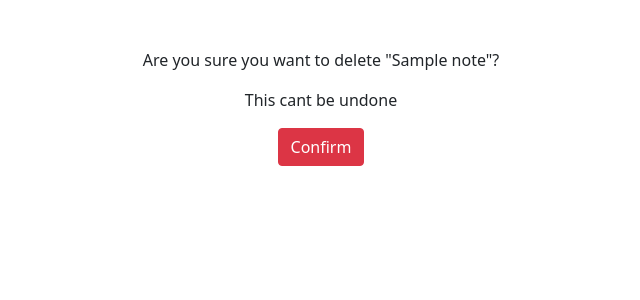
After one commit to WangThunder1/linkedin_django_tutorial, a Django app: page /smart/notes/1/delete in a window 1280 px wide. The commit adds this page. Shown: the top 300 px of the page, without its empty margins (319-959 px from the left). Run offline with Django 5.2, Linux system fonts and the light colour scheme; tables that the repository leaves empty hold one stand-in row (values such as "Sample post").

Commit message:
Code created after chapter 7

```diff
--- /dev/null
+++ b/notes/templates/notes/notes_delete.html
@@ -0,0 +1,9 @@
+{% extends "base.html" %}
+
+{% block content %}
+<form method="POST">{% csrf_token %}
+    <p>Are you sure you want to delete "{{notes.title}}"?</p>
+    <p>This cant be undone</p>
+    <input type="submit" class="btn btn-danger" value="Confirm"/>
+</form>
+{% endblock %}
--- a/notes/templates/notes/notes_detail.html
+++ b/notes/templates/notes/notes_detail.html
@@ -5,4 +5,7 @@
     <h1 class="my-5">{{note.title}}</h1>
     <p>{{note.text}}</p>
 </div>
+<a href="{% url 'notes.list' %}" class="btn btn-secondary my-5">Back</a>
+<a href="{% url 'notes.update' pk=note.id %}" class="btn btn-secondary">Edit</a>
+<a href="{% url 'notes.delete' pk=note.id %}" class="btn btn-danger">Delete</a>
 {% endblock %}
--- a/notes/templates/notes/notes_form.html
+++ b/notes/templates/notes/notes_form.html
@@ -1,7 +1,7 @@
 {% extends "base.html" %}
 
 {% block content %}
-<form action="{% url 'notes.new' %}" method="POST">{% csrf_token %}
+<form method="POST">{% csrf_token %}
     {{ form.as_p }}
     <button type="submit" class="btn btn-primary my-5">Submit</button>
 </form>
@@ -10,4 +10,5 @@
     {{form.errors.title.as_text}}
 </div>
 {% endif %}
+<a href="{% url 'notes.list' %}" class="btn btn-secondary">Cancel</a>
 {% endblock %}
--- a/notes/urls.py
+++ b/notes/urls.py
@@ -4,5 +4,7 @@ from . import views
 urlpatterns = [
     path("notes", views.NotesListView.as_view(), name="notes.list"),
     path('notes/<int:pk>', views.NotesDetailView.as_view(), name="notes.detail"),
+    path('notes/<int:pk>/edit', views.NotesUpdateView.as_view(), name="notes.update"),
+    path('notes/<int:pk>/delete', views.NotesDeleteView.as_view(), name="notes.delete"),
     path('notes/new', views.NotesCreateView.as_view(), name="notes.new"),
 ]
--- a/notes/views.py
+++ b/notes/views.py
@@ -1,11 +1,23 @@
 # pylint: disable=no-member,redefine-builtin,
 from django.shortcuts import render
 from django.http import Http404
-from django.views.generic import CreateView, DetailView, ListView
+from django.views.generic import CreateView, DetailView, ListView, UpdateView
+from django.views.generic.edit import DeleteView
 from .models import Notes
 from .forms import NotesForm
 
 # Create your views here.
+class NotesDeleteView(DeleteView):
+    model = Notes
+    success_url = '/smart/notes'
+    template_name ="notes/notes_delete.html"
+
+
+class NotesUpdateView(UpdateView):
+    model = Notes
+    success_url = '/smart/notes'
+    form_class = NotesForm
+
 class NotesCreateView(CreateView):
     model = Notes
     success_url = '/smart/notes'
```
